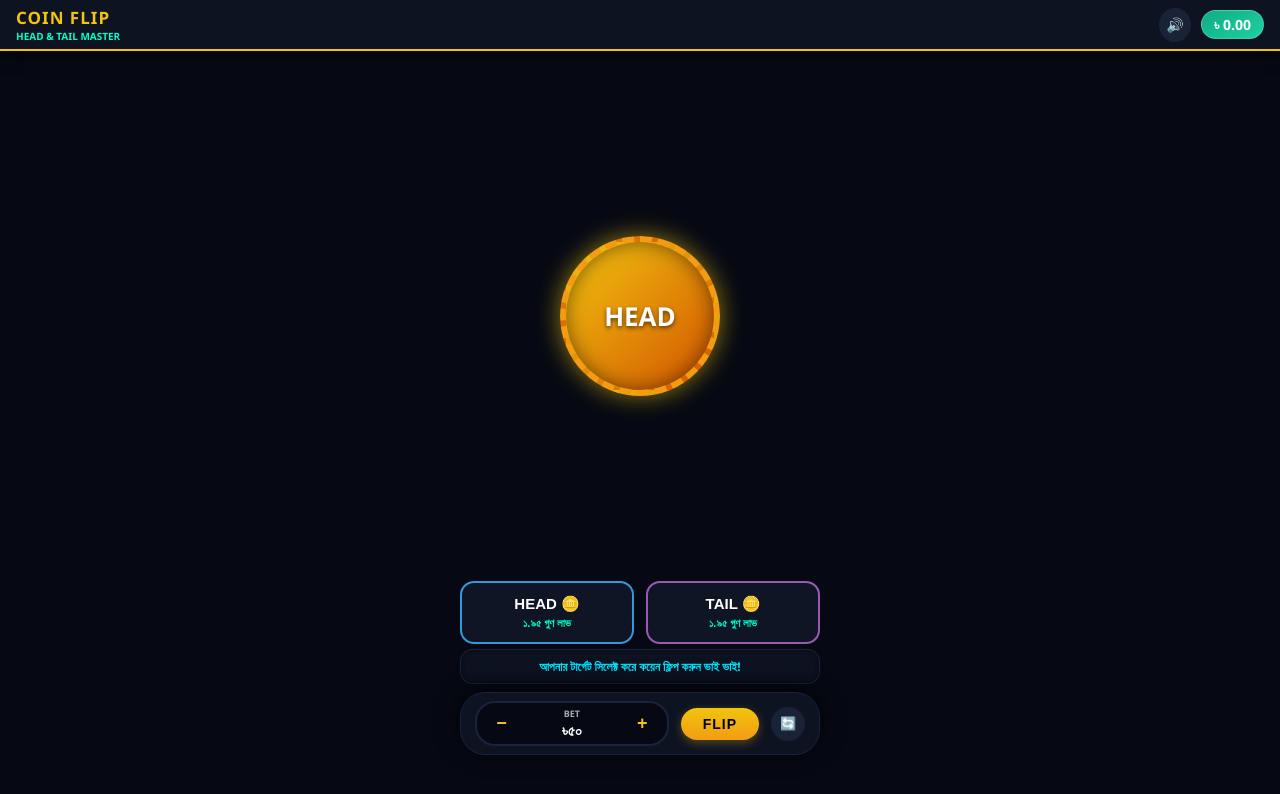
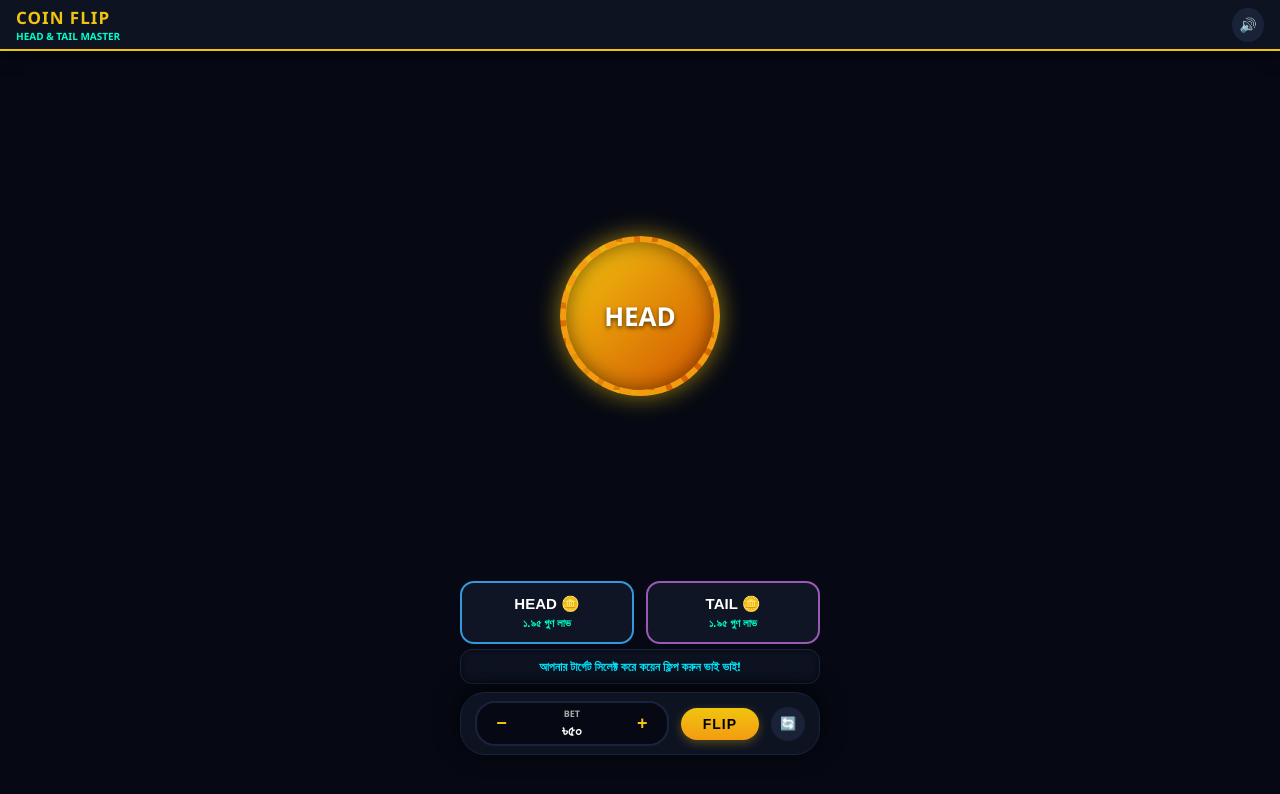
Before and after one commit to corruptionbangla24-ops/HEAD-AND-TAIL, a website: page index.html in a window 1280 px wide. Drawn offline with nearby package versions, Linux system fonts and the light colour scheme; no server answers.

Commit message:
Update index.html

```diff
--- a/index.html
+++ b/index.html
@@ -8,7 +8,7 @@
 </head>
 <body>
 
-    <!-- 🎰 ক্যাসিনো হেডার প্যানেল -->
+    <!-- 🎰 ক্যাসিনো হেডার প্যানেল (অতিরিক্ত ব্যালেন্স বক্স চিরতরে গায়েব ভাই ভাই) -->
     <div class="header">
         <div class="brand">
             <div class="name">COIN FLIP</div>
@@ -16,9 +16,9 @@
         </div>
         <div class="header-right">
             <button class="sound-btn" id="mute-btn" onclick="toggleMute()">🔊</button>
-            <div class="balance-box">৳ <span id="user-balance">0.00</span></div>
         </div>
     </div>
+
 
     <!-- 🪙 থ্রিডি নিয়ন কয়েন ফ্লিপিং জোন ভাই ভাই -->
     <div class="coin-zone">
```
